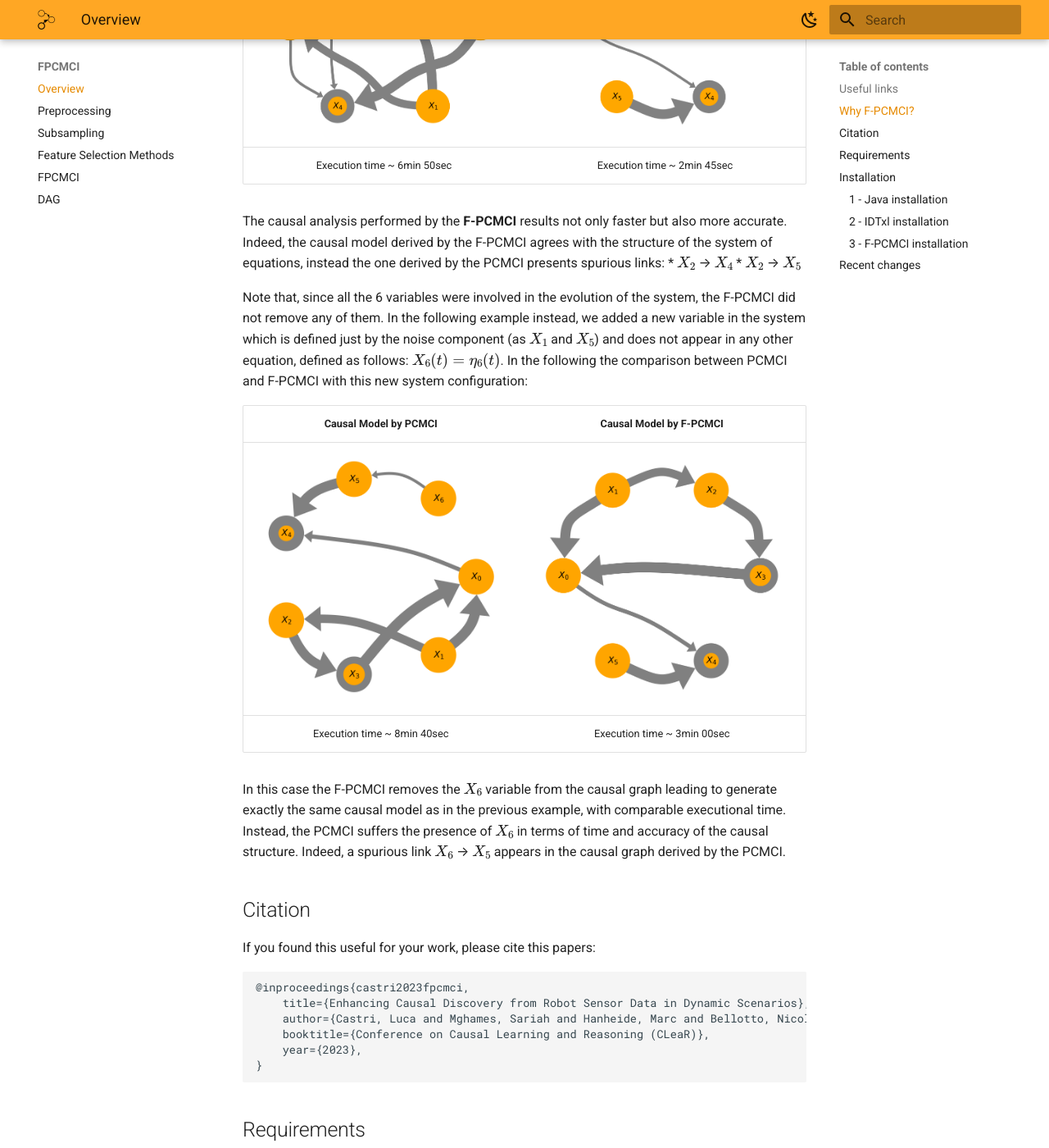
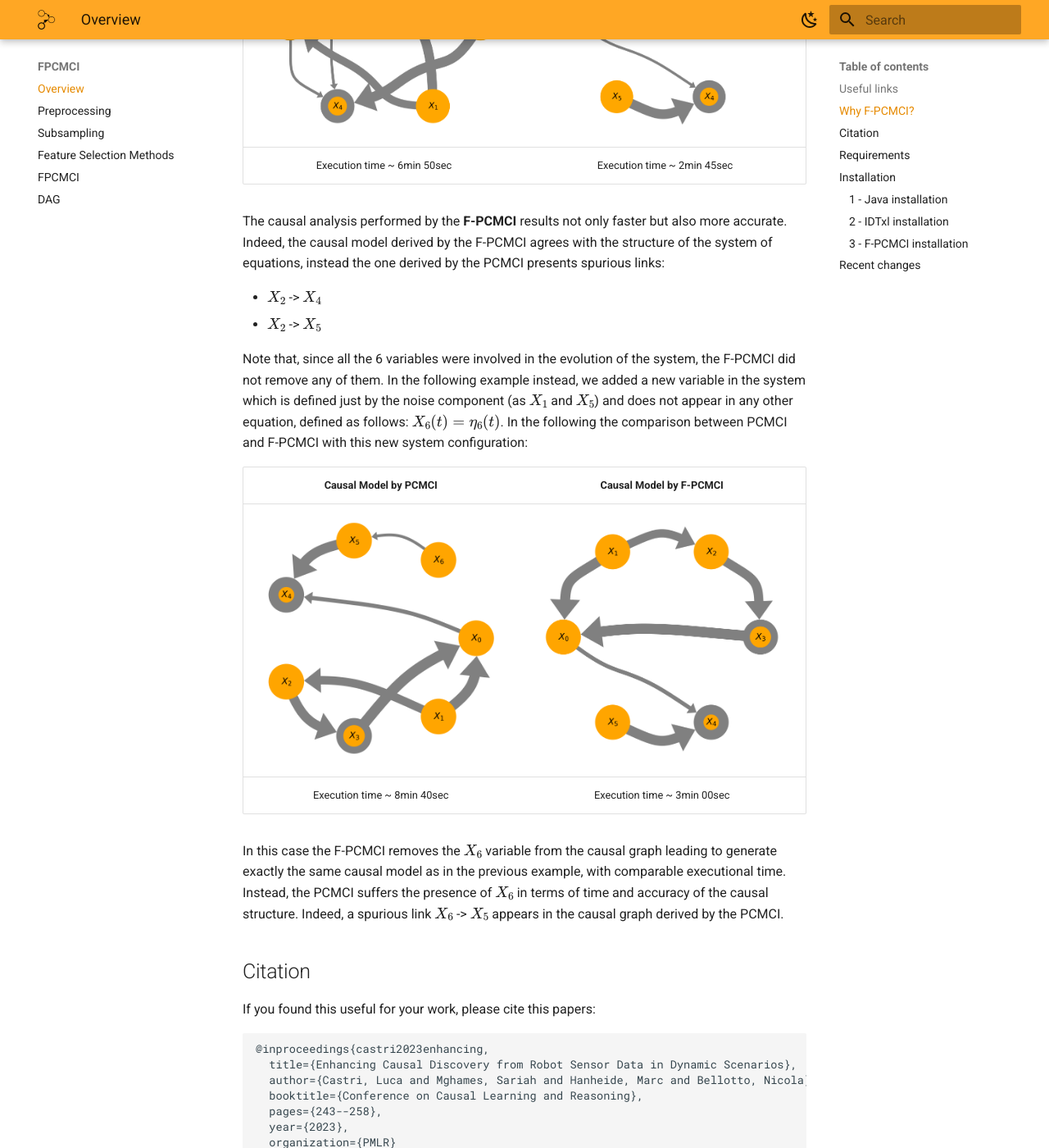
Before and after one commit to lcastri/fpcmci, an MkDocs documentation site: the page built from docs/index.md, in a window 1280 px wide and 1400 px high, scrolled down 1206 px. Shown: the whole window at 82% size. Built offline with MkDocs 1.6.1 and Material for MkDocs 9.7.7, drawn with Linux system fonts in a browser that asks for light colours; formulas are drawn with MathJax 3; some of the changed text lies outside the part shown.

Commit message:
index fix

````diff
--- a/docs/index.md
+++ b/docs/index.md
@@ -36,8 +36,9 @@ Causal Model by PCMCI       |  Causal Model by F-PCMCI
 Execution time ~ 6min 50sec | Execution time ~ 2min 45sec
 
 The causal analysis performed by the **F-PCMCI** results not only faster but also more accurate. Indeed, the causal model derived by the F-PCMCI agrees with the structure of the system of equations, instead the one derived by the PCMCI presents spurious links:
-* \(X_2\) &rarr; \(X_4\)
-* \(X_2\) &rarr; \(X_5\)
+
+* \(X_2\) -> \(X_4\)
+* \(X_2\) -> \(X_5\)
 
 Note that, since all the 6 variables were involved in the evolution of the system, the F-PCMCI did not remove any of them. In the following example instead, we added a new variable in the system which is defined just by the noise component (as \(X_1\) and \(X_5\)) and does not appear in any other equation, defined as follows: \(X_6(t) = \eta_6(t)\). In the following the comparison between PCMCI and F-PCMCI with this new system configuration:
 
@@ -46,18 +47,20 @@ Causal Model by PCMCI       |  Causal Model by F-PCMCI
 ![](https://github.com/lcastri/fpcmci/raw/main/images/PCMCI_example_2.png "Causal model by PCMCI")  |  ![](https://github.com/lcastri/fpcmci/raw/main/images/FPCMCI_example_2.png "Causal model by F-PCMCI")
 Execution time ~ 8min 40sec | Execution time ~ 3min 00sec
 
-In this case the F-PCMCI removes the \(X_6\) variable from the causal graph leading to generate exactly the same causal model as in the previous example, with comparable executional time. Instead, the PCMCI suffers the presence of \(X_6\) in terms of time and accuracy of the causal structure. Indeed, a spurious link \(X_6\) &rarr; \(X_5\) appears in the causal graph derived by the PCMCI.
+In this case the F-PCMCI removes the \(X_6\) variable from the causal graph leading to generate exactly the same causal model as in the previous example, with comparable executional time. Instead, the PCMCI suffers the presence of \(X_6\) in terms of time and accuracy of the causal structure. Indeed, a spurious link \(X_6\) -> \(X_5\) appears in the causal graph derived by the PCMCI.
 
 
 ## Citation
 
 If you found this useful for your work, please cite this papers:
 ```
-@inproceedings{castri2023fpcmci,
-    title={Enhancing Causal Discovery from Robot Sensor Data in Dynamic Scenarios},
-    author={Castri, Luca and Mghames, Sariah and Hanheide, Marc and Bellotto, Nicola},
-    booktitle={Conference on Causal Learning and Reasoning (CLeaR)},
-    year={2023},
+@inproceedings{castri2023enhancing,
+  title={Enhancing Causal Discovery from Robot Sensor Data in Dynamic Scenarios},
+  author={Castri, Luca and Mghames, Sariah and Hanheide, Marc and Bellotto, Nicola},
+  booktitle={Conference on Causal Learning and Reasoning},
+  pages={243--258},
+  year={2023},
+  organization={PMLR}
 }
 ```
 
````
